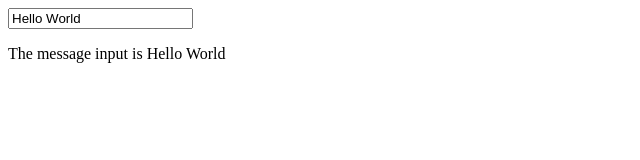
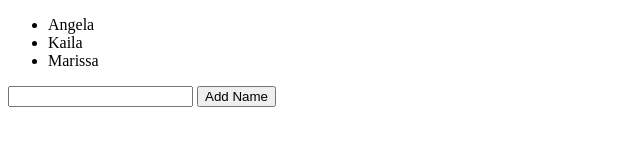
Before and after one commit to angmalone/teach-yourself, a plain HTML site: page index.html in a window 1280 px wide. Shown: the whole page, without its empty margins (0-640 px from the left). Drawn offline with nearby package versions, Linux system fonts and the light colour scheme.

Commit message:
array practice

```diff
--- a/index.html
+++ b/index.html
@@ -10,20 +10,32 @@
 
 <body>
     <div id="root">
-        <!-- v-model is a Vue directive for form inputs that is getting bound to the message property-->
-        <input type="text" id="input" v-model="message">
-        <!-- can grab value with double brackets-->
-        <!-- this will automatically update as the value in the input changes! -->
-        <p>The message input is {{ message }}</p>
+        <ul>
+            <!-- another directive, defines what each instance in an array will be called-->
+            <!-- creates a list of each name in the array -->
+            <li v-for="name in names"> {{ name }} </li>
+        </ul>
+
+        <input id="input" type="text">
+        <button id="button">Add Name</button>
     </div>
     <script src='https://unpkg.com/vue@2.5.16/dist/vue.js'></script>
     <script>
-        //create vue instance, add data, bind it to an element
-        new Vue({
+
+        var app = new Vue({
             el: "#root",
             data: {
-                message: "Hello World"
+                names: ['Angela', 'Kaila', 'Marissa']
             }
+        })
+        //will add a new entry to the array of names once submitted. traditional way of doing things by reaching into the DOM.
+        document.querySelector('#button').addEventListener('click', () => {
+            let name = document.querySelector("#input")
+
+            app.names.push(name.value)
+
+            name.value = ""
+
         })
     </script>
 </body>
```
Also changed, not shown: Screen Shot 2018-04-02 at 10.15.35 AM.png (added).
